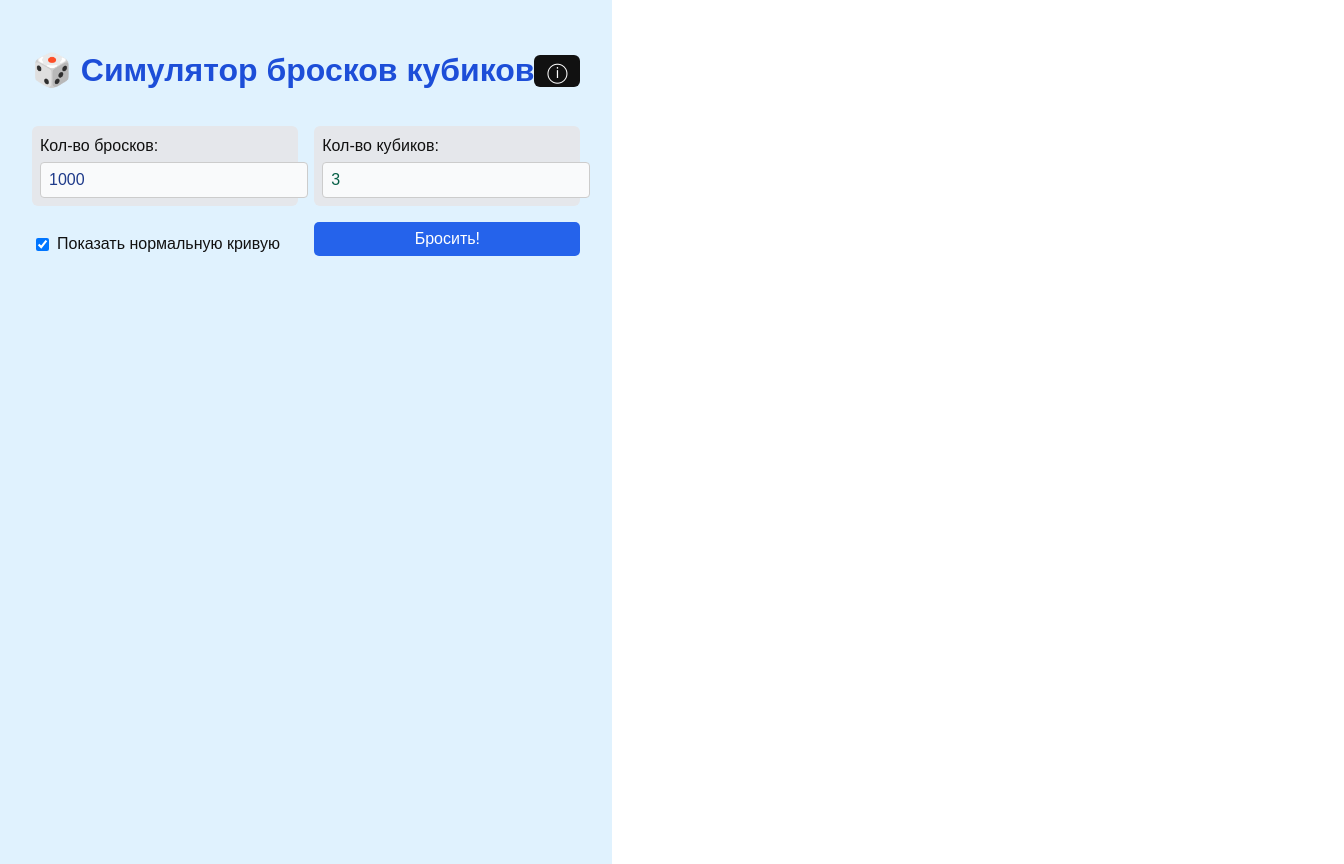
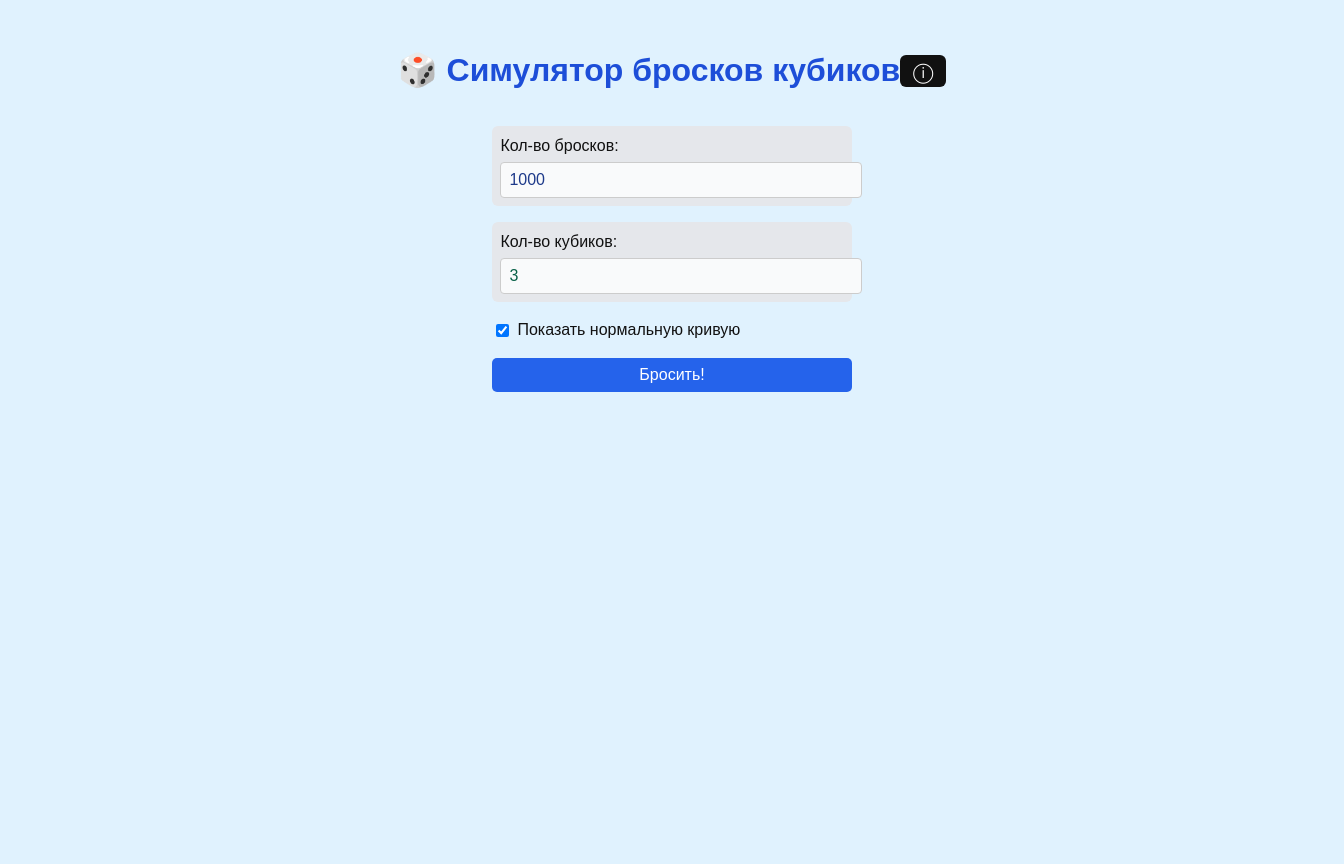
Before and after one commit to glavys/dice-distribution, a React (Vite) app: page / in a window 1280 px wide. Shown: the whole page, 1344 px wide, since content can reach past the window. Built offline with nearby package versions, Linux system fonts and the light colour scheme.

Commit message:
финальный код: справка + формула + график

```diff
--- a/src/App.tsx
+++ b/src/App.tsx
@@ -63,7 +63,7 @@ export default function App() {
   };
 
   return (
-    <div style={{ padding: "2rem", fontFamily: "Arial, sans-serif", backgroundColor: "#e0f2fe", minHeight: "100vh", color: "#333" }}>
+    <div style={{ display: "flex", flexDirection: "column", alignItems: "center", padding: "2rem", fontFamily: "Arial, sans-serif", backgroundColor: "#e0f2fe", minHeight: "100vh", width: "100vw", color: "#333" }}>
       <div style={{ display: "flex", justifyContent: "space-between", alignItems: "center" }}>
         <h1 style={{ fontSize: "32px", fontWeight: "bold", color: "#1d4ed8" }}>🎲 Симулятор бросков кубиков</h1>
         <button onClick={() => setShowInfo(!showInfo)} style={{ background: "#111", color: "white", border: "none", fontSize: "20px", cursor: "pointer", padding: "0.3rem 0.8rem", borderRadius: "6px" }}>
```
